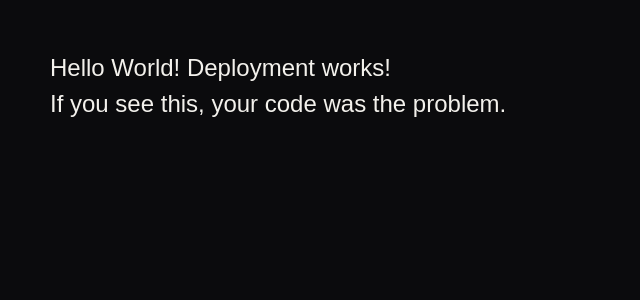
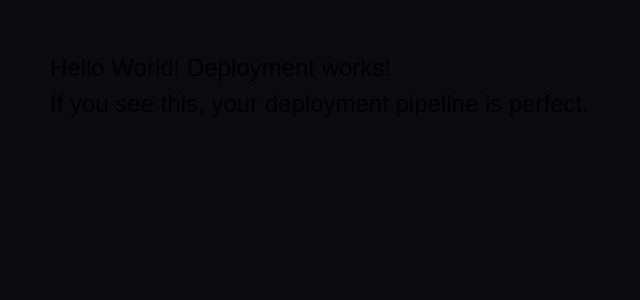
Before and after one commit to ejhay27/Portfolio, a React (Vite) app: page / in a window 1280 px wide. Shown: the top 300 px of the page, without its empty margins (0-640 px from the left). Built offline with nearby package versions, Linux system fonts and the light colour scheme.

Commit message:
Test minimal app with fixed action

```diff
--- a/src/App.tsx
+++ b/src/App.tsx
@@ -1,8 +1,8 @@
 export default function App() {
   return (
-    <div style={{ padding: '50px', fontSize: '24px', fontFamily: 'sans-serif' }}>
+    <div style={{ padding: '50px', fontSize: '24px', fontFamily: 'sans-serif', color: 'black' }}>
       <h1>Hello World! Deployment works!</h1>
-      <p>If you see this, your code was the problem.</p>
+      <p>If you see this, your deployment pipeline is perfect.</p>
     </div>
   );
 }
```
